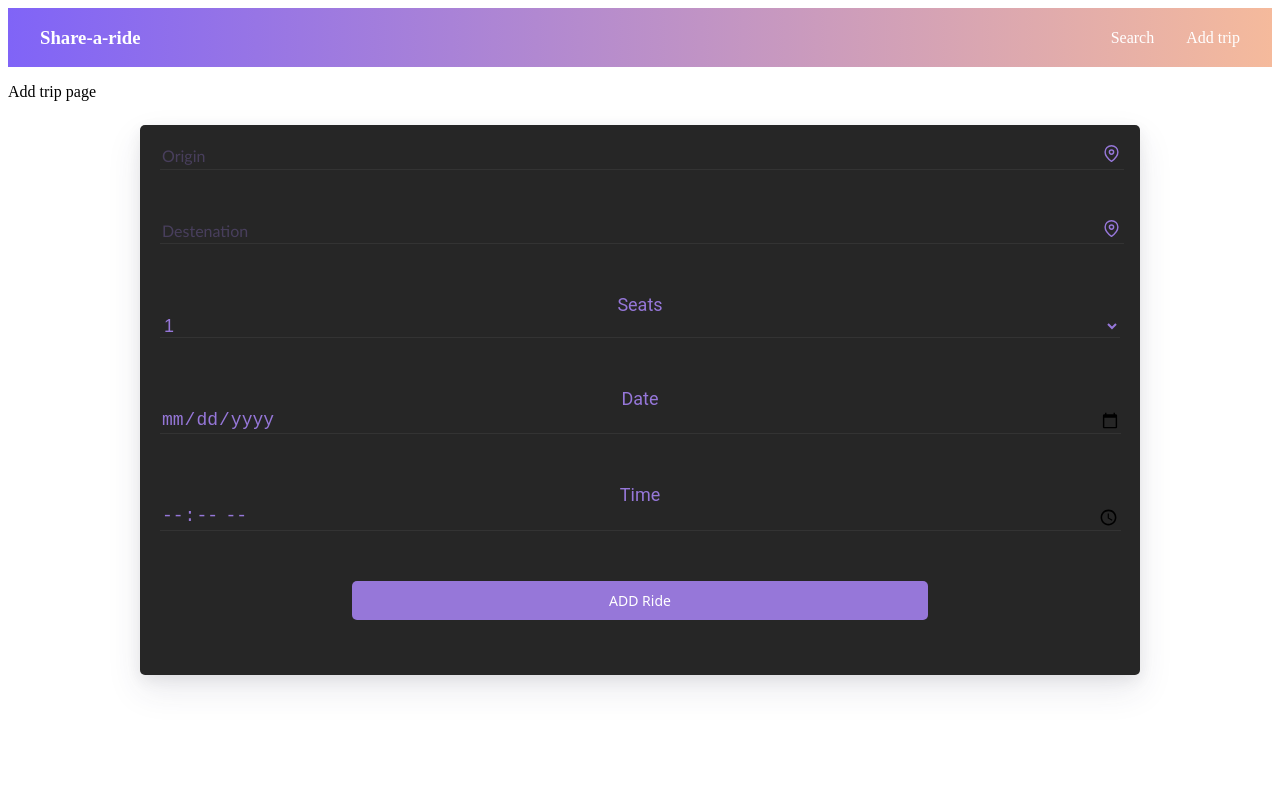
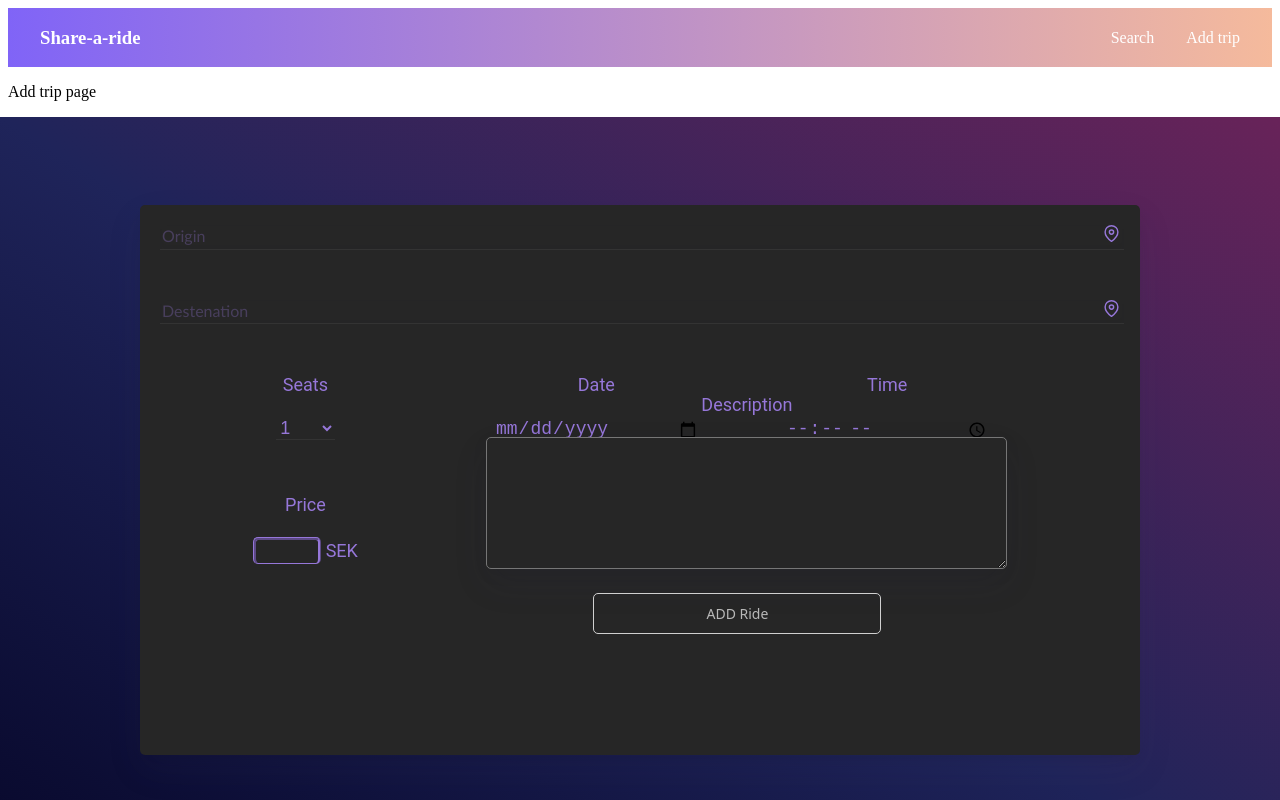
Before and after one commit to theman550/DAT257-K9, a React (Create React App) app in the folder frontend/: page /add in a window 1280 px wide. Built offline with nearby package versions, Linux system fonts and the light colour scheme; the HTML template or start-up script is replaced by a standard one; a web font is replaced by a local one.

Commit message:
change design on add trip component (Bashars work)

```diff
--- a/frontend/src/components/AddTrip.js
+++ b/frontend/src/components/AddTrip.js
@@ -14,12 +14,37 @@ const Form = styled.form`
   padding: 20px;
   text-align: center;
   position: absolute;
-  top: 50%;
+  top: 60%;
   left: 50%;
   transform: translate(-50%, -50%);
   background-size: cover;
   border-radius: 5px;
   font-size: medium;
+`;
+
+const BG = styled.div`
+  background: linear-gradient(to top right, #060628, #1F245A, #682359);
+  position: fixed;
+  top: 2;
+  left: 0;
+  width: 100%;
+  height: 100%;
+`;
+
+const Discription = styled(Field)`
+  background-color: #262626;
+  border-radius: 5px;
+  box-shadow: 0 15px 35px rgba(50, 50, 93, 0.1), 0 5px 15px rgba(0, 0, 0, 0.07);
+  color:white;
+  font-size: large;
+`;
+
+const Div = styled.div`
+  width: 30.3%;
+  font-size: 18px;
+  line-height: 1.2;
+  float:left;
+  border-radius: 20px;
 `;
 
 const Input = styled(Field)`
@@ -32,12 +57,44 @@ const Input = styled(Field)`
   line-height: 1.2;
   outline: none;
   color: #9677D9;
+
   ::-webkit-input-placeholder { /* Chrome/Opera/Safari */
-  color: #9677D9;
-  font-size: medium;
-  font-family: 'Trebuchet MS', 'Lucida Sans Unicode', 'Lucida Grande', 'Lucida Sans', Arial, sans-serif;
-  opacity: 0.3;
-}
+    color: #9677D9;
+    font-size: medium;
+    font-family: 'Trebuchet MS', 'Lucida Sans Unicode', 'Lucida Grande', 'Lucida Sans', Arial, sans-serif;
+    opacity: 0.3;
+    border-radius: 5px;
+    box-shadow: 0 15px 35px rgba(50, 50, 93, 0.1), 0 5px 15px rgba(0, 0, 0, 0.07);
+  }
+`;
+
+const Seats = styled(Input)`
+  width: 20%;
+  line-height: 1.2;
+`;
+
+const Price = styled(Input)`
+  width: 20%;
+  line-height: 1.2;
+  border-style:ridge;
+  color:white;
+  border-radius: 5px;
+  border-color: #9677D9;
+`;
+
+const Option = styled(Input)`
+  width: 70%;
+  font-size: 18px;
+  line-height: 1.2;
+`;
+
+const Dis = styled(Div)`
+  width: 70%;
+  font-size: 18px;
+  line-height: 1.2;
+  float:left;
+  margin-top:-100px;
+  margin-left:-40px;
 `;
 
 const Label = styled.label`
@@ -48,18 +105,68 @@ const Label = styled.label`
 const Button = styled.button`
   position: relative;
   margin: 15px 0 5px 0;
-  margin-top: 0px;
-  left: 30%;
+  margin-top: 20px;
+  left: 10%;
   transform: translateX(-50%);
-  background: #9677D9;
   border: none;
   border-radius: 5px;
   padding: 10px;
   color: white;
-  width: 60%;
+  width: 30%;
   font-family: "Noto Sans", sans-serif;
   font-size: 14px;
   cursor: pointer;
+  background-color: transparent;
+  border: 1px solid #d0d0d0;
+  color: #B8B8B8;
+
+  &:before,
+  &:after {
+    content: '';
+    border-style: solid;
+    position: absolute;
+    z-index: 5;
+    border-radius: 3px;
+    box-sizing: content-box;
+    @extend .animate;
+  }
+
+  &:before {
+    width: 0;
+    height: 100%;
+    border-width: 1px 0 1px 0;
+    top: -1px;
+    left: 0;
+    transition-delay: 0.05s;
+  }
+
+  &:after {
+    width: 100%;
+    height: 0;
+    border-width: 0 1px 0 1px;
+    top: 0;
+    left: -1px;
+  }
+
+  &:hover {
+    &:before {
+      width: 100%;
+    }
+
+    &:after {
+      height: 100%;
+    }
+  }
+
+  &:before,
+  &:after {
+    border-color: #9677D9;
+  }
+
+  &:hover {
+    border-color: #9677D9;
+    color: White;
+  }
 `;
 
 const Icon = styled(MapPin)`
@@ -69,51 +176,74 @@ const Icon = styled(MapPin)`
   right: 20px;
 `;
 
-const onSubmit = (values) => {
-  console.log(values); // eslint-disable-line
+const onSubmit = () => {
+  // console.log(JSON.stringify(values));
 };
 
 const form = (props) => (
-  <div className="Addtrip">
+  <div>
+
+    <BG />
     <Form onSubmit={props.handleSubmit} className="Form">
       <Icon size={17} className="icon" />
-      <Input name="origin" placeholder="Origin" className="input" />
+      <Input name="startLocation" placeholder="Origin" className="input" />
       <Icon size={17} className="icon" />
-      <Input name="destenation" placeholder="Destenation" className="input" />
-      <div className="seats">
+      <Input name="destination" placeholder="Destenation" className="input" />
+      <Div className="seats">
         <Label>Seats</Label>
         <br />
-        <Input name="seats" component="select" className="seats">
+        <br />
+        <Seats name="seatsAvailable" component="select" className="seats">
           <option value="1">1</option>
           <option value="2">2</option>
           <option value="3">3</option>
           <option value="4">4</option>
-        </Input>
-      </div>
+        </Seats>
+      </Div>
 
-      <div>
+      <Div>
         <Label>Date</Label>
         <br />
-        <Input name="date" type="date" className="input" />
-      </div>
-      <div>
+        <br />
+        <Option name="startTime" type="date" />
+      </Div>
+      <Div>
         <Label>Time</Label>
         <br />
-        <Input name="time" type="time" className="input" />
-      </div>
+        <br />
+        <Option name="time" type="time" />
+      </Div>
+
+      <Div>
+        <Label>Price</Label>
+        <br />
+        <br />
+        <Price name="price" />
+        <Label> SEK </Label>
+      </Div>
+
+      <Dis>
+        <Label>Description</Label>
+        <br />
+        <br />
+
+        <Discription name="description" component="textarea" rows="7" cols="50" />
+
+      </Dis>
+
       <i className="fal fa-bus-alt" />
       <Button data-testid="add-button" type="submit" className="Modal">ADD Ride</Button>
+    </Form>
 
-    </Form>
   </div>
+
 );
-
 const AddTrip = () => (
   <div className="SearchGui">
     <Formik
       data-testid="form"
       initialValues={{
-        origin: '', destenation: '', seats: '1', date: '', time: '',
+        startLocation: '', destination: '', seatsAvailable: '1', startTime: '', time: '', price: '', description: '',
       }}
       onSubmit={onSubmit}
     >
```
Also changed, not shown: 1 other file (tests, documents, lock files or other folders).
